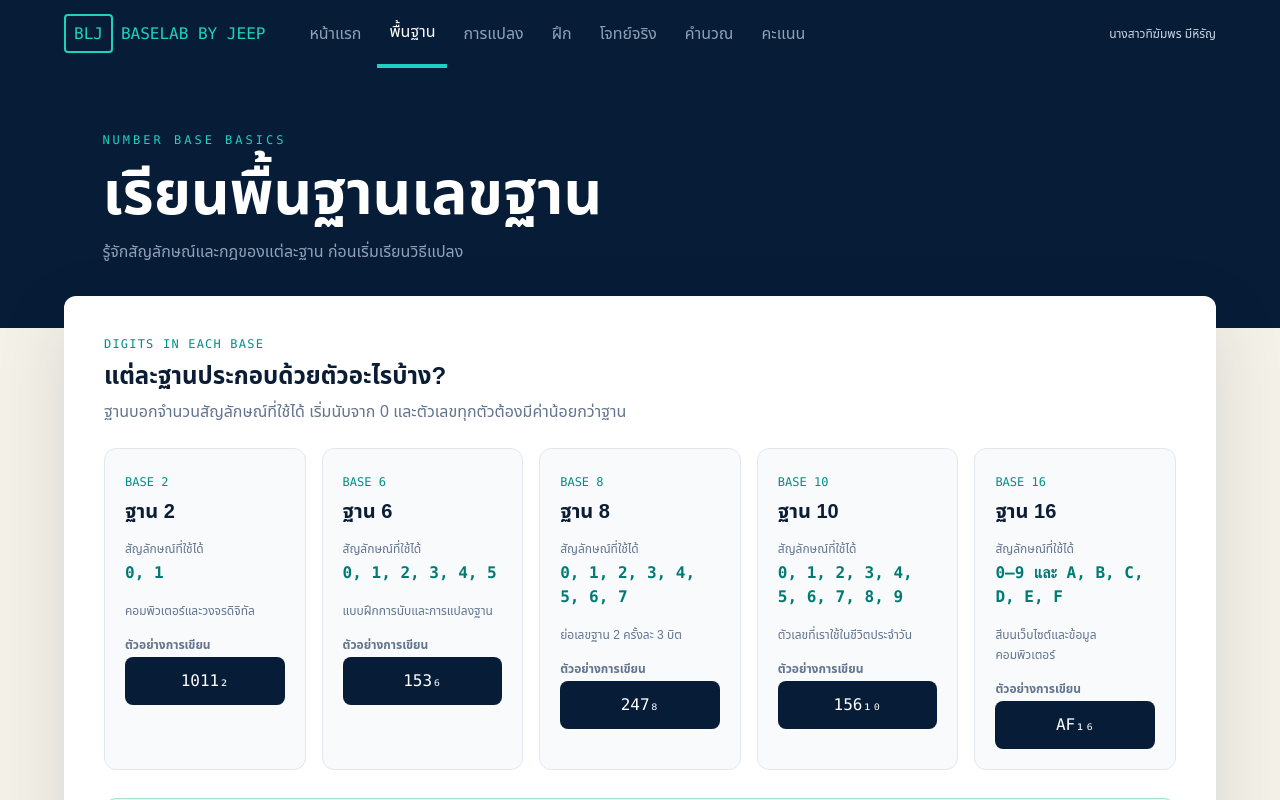
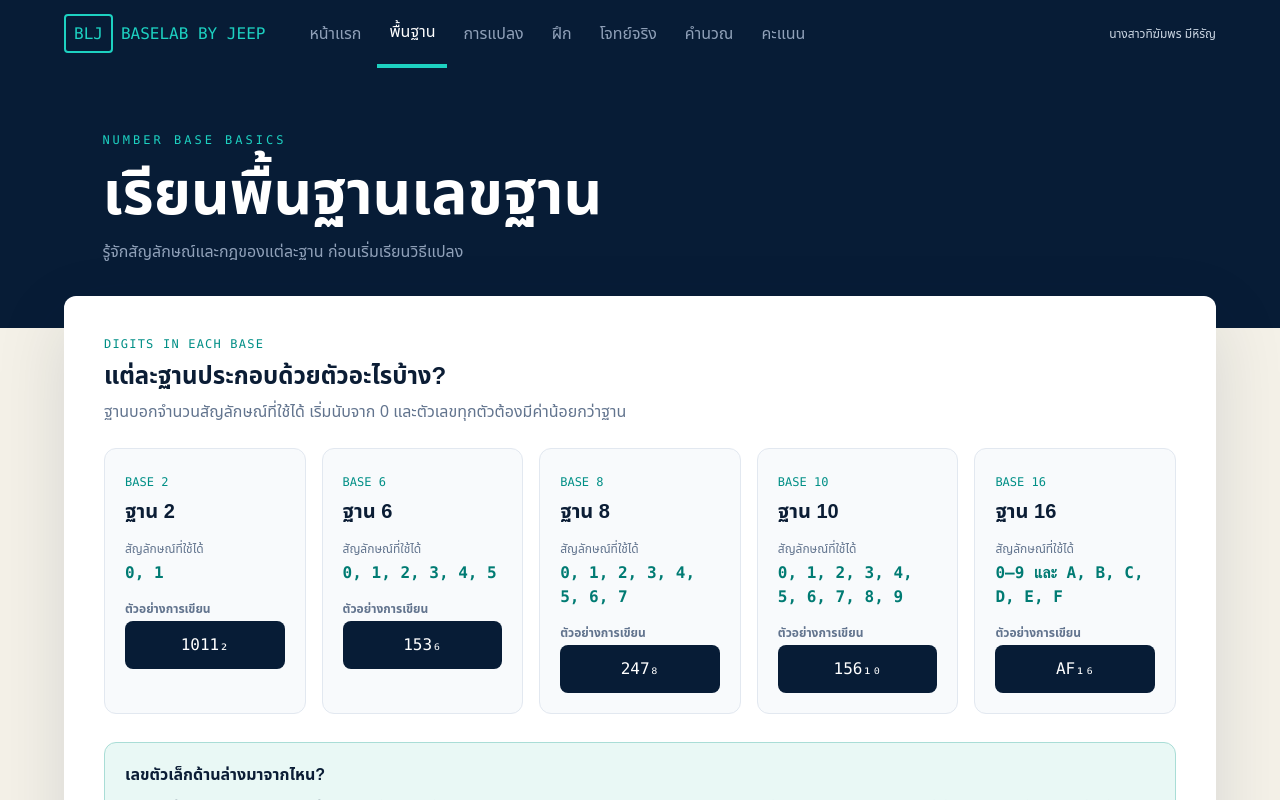
Before and after one commit to Thikamporn111/baselab-by-jeep, a Next.js app: page /basics in a window 1280 px wide. Shown: the top 800 px of the page. Built offline with nearby package versions, Linux system fonts and the light colour scheme.

Commit message:
Remove base usage descriptions

```diff
--- a/src/components/Basics.tsx
+++ b/src/components/Basics.tsx
@@ -1,11 +1,11 @@
 "use client";
 
 const bases = [
-  { base: 2, digits: "0, 1", use: "คอมพิวเตอร์และวงจรดิจิทัล", example: "1011₂" },
-  { base: 6, digits: "0, 1, 2, 3, 4, 5", use: "แบบฝึกการนับและการแปลงฐาน", example: "153₆" },
-  { base: 8, digits: "0, 1, 2, 3, 4, 5, 6, 7", use: "ย่อเลขฐาน 2 ครั้งละ 3 บิต", example: "247₈" },
-  { base: 10, digits: "0, 1, 2, 3, 4, 5, 6, 7, 8, 9", use: "ตัวเลขที่เราใช้ในชีวิตประจำวัน", example: "156₁₀" },
-  { base: 16, digits: "0–9 และ A, B, C, D, E, F", use: "สีบนเว็บไซต์และข้อมูลคอมพิวเตอร์", example: "AF₁₆" },
+  { base: 2, digits: "0, 1", example: "1011₂" },
+  { base: 6, digits: "0, 1, 2, 3, 4, 5", example: "153₆" },
+  { base: 8, digits: "0, 1, 2, 3, 4, 5, 6, 7", example: "247₈" },
+  { base: 10, digits: "0, 1, 2, 3, 4, 5, 6, 7, 8, 9", example: "156₁₀" },
+  { base: 16, digits: "0–9 และ A, B, C, D, E, F", example: "AF₁₆" },
 ];
 
 export default function Basics({ go }: { go: (tab: "learn") => void }) {
@@ -25,7 +25,6 @@ export default function Basics({ go }: { go: (tab: "learn") => void }) {
           <h3 className="mt-1 text-xl font-black">ฐาน {item.base}</h3>
           <p className="mt-4 text-xs text-slate-500">สัญลักษณ์ที่ใช้ได้</p>
           <p className="mt-1 break-words font-mono font-bold text-[#007b73]">{item.digits}</p>
-          <p className="mt-4 text-xs leading-5 text-slate-500">{item.use}</p>
           <p className="mt-4 text-xs font-bold text-slate-500">ตัวอย่างการเขียน</p>
           <div className="mt-1 rounded-lg bg-[#071c36] p-3 text-center font-mono text-white">{item.example}</div>
         </article>)}
```
